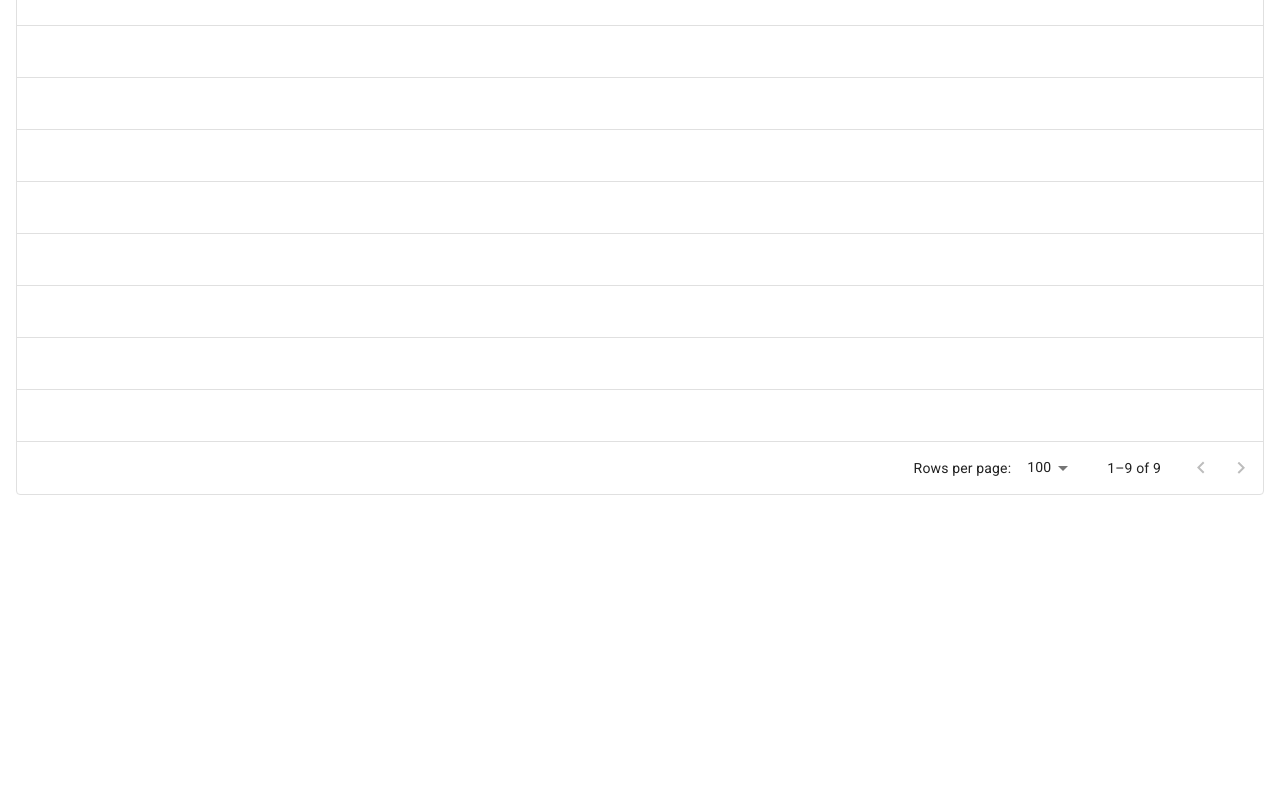
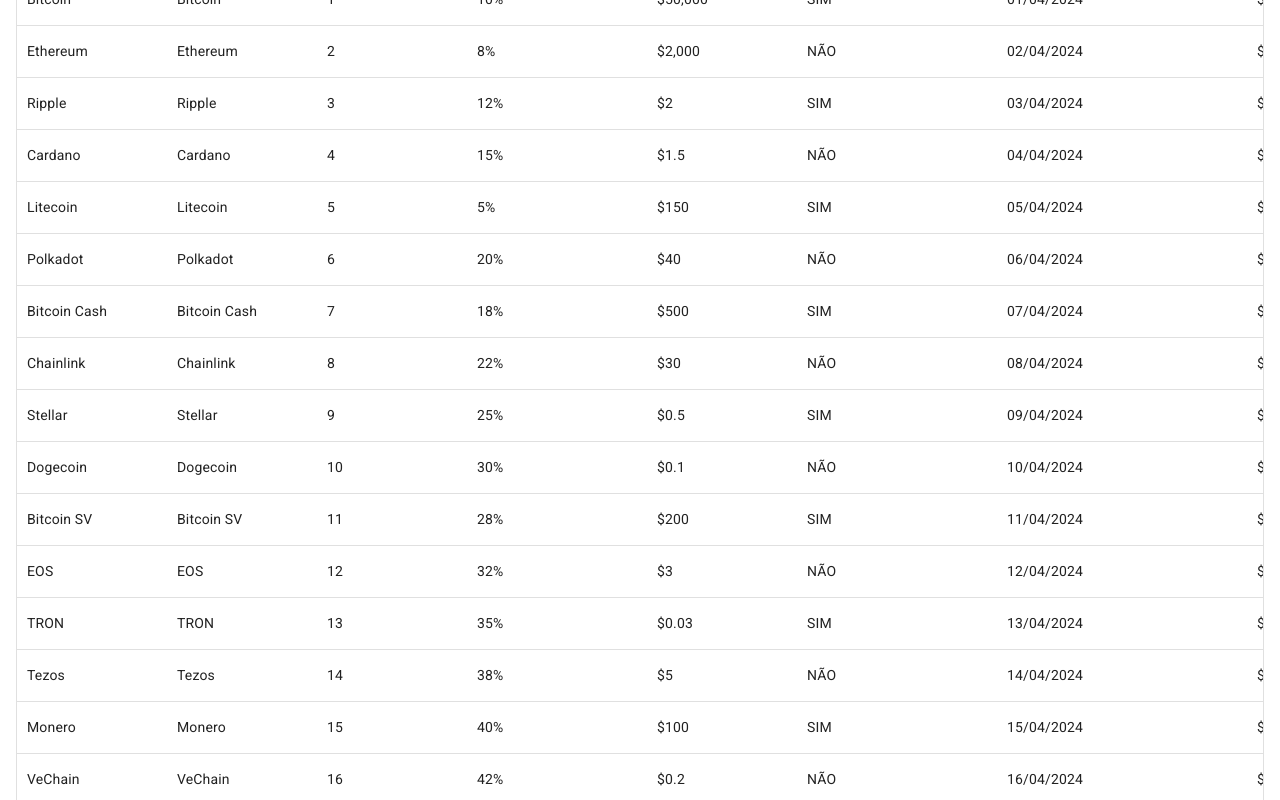
Before and after one commit to ICEI-PUC-Minas-PPLES-TI/plf-es-2024-1-ti3-8981100-coinsage, a React (Vite) app in the folder Codigo/frontend/: page / in a window 1280 px wide. Shown: the part 320-1120 px from the top of the page. Before the commit the page ends 831 px from the top, so only its background shows below. Built offline with nearby package versions, Linux system fonts and the light colour scheme.

Commit message:
updating mock

```diff
--- a/Codigo/frontend/src/pages/Balanceamento/Balanceamento.tsx
+++ b/Codigo/frontend/src/pages/Balanceamento/Balanceamento.tsx
@@ -19,16 +19,28 @@
 ];
 
 const rows = [
-  { id: 1, lastName: 'Snow', firstName: 'Jon', age: 14 },
-  { id: 2, lastName: 'Lannister', firstName: 'Cersei', age: 31 },
-  { id: 3, lastName: 'Lannister', firstName: 'Jaime', age: 31 },
-  { id: 4, lastName: 'Stark', firstName: 'Arya', age: 11 },
-  { id: 5, lastName: 'Targaryen', firstName: 'Daenerys', age: null },
-  { id: 6, lastName: 'Melisandre', firstName: null, age: 150 },
-  { id: 7, lastName: 'Clifford', firstName: 'Ferrara', age: 44 },
-  { id: 8, lastName: 'Frances', firstName: 'Rossini', age: 36 },
-  { id: 9, lastName: 'Roxie', firstName: 'Harvey', age: 65 },
+  { id: 1, setor: 'Bitcoin', cripto: 'Bitcoin', ranking: 1, valorizacao: '10%', preco: '$50,000', emas: 'SIM', dataValorizacaoVolume: '01/04/2024', quantidadeVolumeValorizacao: '$10,000', quantidadeVolumeDiaAnterior: '$8,000', percentDiaAnterior: '25%', ema8: 'SIM' },
+  { id: 2, setor: 'Ethereum', cripto: 'Ethereum', ranking: 2, valorizacao: '8%', preco: '$2,000', emas: 'NÃO', dataValorizacaoVolume: '02/04/2024', quantidadeVolumeValorizacao: '$8,000', quantidadeVolumeDiaAnterior: '$7,500', percentDiaAnterior: '10%', ema8: 'NÃO' },
+  { id: 3, setor: 'Ripple', cripto: 'Ripple', ranking: 3, valorizacao: '12%', preco: '$2', emas: 'SIM', dataValorizacaoVolume: '03/04/2024', quantidadeVolumeValorizacao: '$5,000', quantidadeVolumeDiaAnterior: '$6,000', percentDiaAnterior: '-20%', ema8: 'SIM' },
+  { id: 4, setor: 'Cardano', cripto: 'Cardano', ranking: 4, valorizacao: '15%', preco: '$1.5', emas: 'NÃO', dataValorizacaoVolume: '04/04/2024', quantidadeVolumeValorizacao: '$6,000', quantidadeVolumeDiaAnterior: '$5,500', percentDiaAnterior: '9%', ema8: 'NÃO' },
+  { id: 5, setor: 'Litecoin', cripto: 'Litecoin', ranking: 5, valorizacao: '5%', preco: '$150', emas: 'SIM', dataValorizacaoVolume: '05/04/2024', quantidadeVolumeValorizacao: '$3,000', quantidadeVolumeDiaAnterior: '$3,500', percentDiaAnterior: '-14%', ema8: 'SIM' },
+  { id: 6, setor: 'Polkadot', cripto: 'Polkadot', ranking: 6, valorizacao: '20%', preco: '$40', emas: 'NÃO', dataValorizacaoVolume: '06/04/2024', quantidadeVolumeValorizacao: '$4,000', quantidadeVolumeDiaAnterior: '$3,000', percentDiaAnterior: '33%', ema8: 'NÃO' },
+  { id: 7, setor: 'Bitcoin Cash', cripto: 'Bitcoin Cash', ranking: 7, valorizacao: '18%', preco: '$500', emas: 'SIM', dataValorizacaoVolume: '07/04/2024', quantidadeVolumeValorizacao: '$7,000', quantidadeVolumeDiaAnterior: '$6,500', percentDiaAnterior: '8%', ema8: 'SIM' },
+  { id: 8, setor: 'Chainlink', cripto: 'Chainlink', ranking: 8, valorizacao: '22%', preco: '$30', emas: 'NÃO', dataValorizacaoVolume: '08/04/2024', quantidadeVolumeValorizacao: '$5,500', quantidadeVolumeDiaAnterior: '$6,000', percentDiaAnterior: '-8%', ema8: 'NÃO' },
+  { id: 9, setor: 'Stellar', cripto: 'Stellar', ranking: 9, valorizacao: '25%', preco: '$0.5', emas: 'SIM', dataValorizacaoVolume: '09/04/2024', quantidadeVolumeValorizacao: '$6,000', quantidadeVolumeDiaAnterior: '$5,000', percentDiaAnterior: '20%', ema8: 'SIM' },
+  { id: 10, setor: 'Dogecoin', cripto: 'Dogecoin', ranking: 10, valorizacao: '30%', preco: '$0.1', emas: 'NÃO', dataValorizacaoVolume: '10/04/2024', quantidadeVolumeValorizacao: '$8,000', quantidadeVolumeDiaAnterior: '$9,000', percentDiaAnterior: '-11%', ema8: 'NÃO' },
+  { id: 11, setor: 'Bitcoin SV', cripto: 'Bitcoin SV', ranking: 11, valorizacao: '28%', preco: '$200', emas: 'SIM', dataValorizacaoVolume: '11/04/2024', quantidadeVolumeValorizacao: '$9,000', quantidadeVolumeDiaAnterior: '$8,500', percentDiaAnterior: '6%', ema8: 'SIM' },
+  { id: 12, setor: 'EOS', cripto: 'EOS', ranking: 12, valorizacao: '32%', preco: '$3', emas: 'NÃO', dataValorizacaoVolume: '12/04/2024', quantidadeVolumeValorizacao: '$9,500', quantidadeVolumeDiaAnterior: '$10,000', percentDiaAnterior: '-5%', ema8: 'NÃO' },
+  { id: 13, setor: 'TRON', cripto: 'TRON', ranking: 13, valorizacao: '35%', preco: '$0.03', emas: 'SIM', dataValorizacaoVolume: '13/04/2024', quantidadeVolumeValorizacao: '$7,500', quantidadeVolumeDiaAnterior: '$7,000', percentDiaAnterior: '7%', ema8: 'SIM' },
+  { id: 14, setor: 'Tezos', cripto: 'Tezos', ranking: 14, valorizacao: '38%', preco: '$5', emas: 'NÃO', dataValorizacaoVolume: '14/04/2024', quantidadeVolumeValorizacao: '$8,500', quantidadeVolumeDiaAnterior: '$9,500', percentDiaAnterior: '-11%', ema8: 'NÃO' },
+  { id: 15, setor: 'Monero', cripto: 'Monero', ranking: 15, valorizacao: '40%', preco: '$100', emas: 'SIM', dataValorizacaoVolume: '15/04/2024', quantidadeVolumeValorizacao: '$8,500', quantidadeVolumeDiaAnterior: '$8,000', percentDiaAnterior: '6%', ema8: 'SIM' },
+  { id: 16, setor: 'VeChain', cripto: 'VeChain', ranking: 16, valorizacao: '42%', preco: '$0.2', emas: 'NÃO', dataValorizacaoVolume: '16/04/2024', quantidadeVolumeValorizacao: '$10,500', quantidadeVolumeDiaAnterior: '$11,000', percentDiaAnterior: '-4%', ema8: 'NÃO' },
+  { id: 17, setor: 'Neo', cripto: 'Neo', ranking: 17, valorizacao: '45%', preco: '$10', emas: 'SIM', dataValorizacaoVolume: '17/04/2024', quantidadeVolumeValorizacao: '$10,000', quantidadeVolumeDiaAnterior: '$10,500', percentDiaAnterior: '-5%', ema8: 'SIM' },
+  { id: 18, setor: 'Cosmos', cripto: 'Cosmos', ranking: 18, valorizacao: '48%', preco: '$15', emas: 'NÃO', dataValorizacaoVolume: '18/04/2024', quantidadeVolumeValorizacao: '$11,500', quantidadeVolumeDiaAnterior: '$12,000', percentDiaAnterior: '-4%', ema8: 'NÃO' },
+  { id: 19, setor: 'Zcash', cripto: 'Zcash', ranking: 19, valorizacao: '50%', preco: '$50', emas: 'SIM', dataValorizacaoVolume: '19/04/2024', quantidadeVolumeValorizacao: '$11,000', quantidadeVolumeDiaAnterior: '$11,500', percentDiaAnterior: '-4%', ema8: 'SIM' },
+  { id: 20, setor: 'Dash', cripto: 'Dash', ranking: 20, valorizacao: '55%', preco: '$70', emas: 'NÃO', dataValorizacaoVolume: '20/04/2024', quantidadeVolumeValorizacao: '$12,000', quantidadeVolumeDiaAnterior: '$11,500', percentDiaAnterior: '4%', ema8: 'NÃO' },
 ];
+
 
 const Balanceamento: React.FC = () => {
   return (
```
Also changed, not shown: 1 other file (tests, documents, lock files or other folders).
